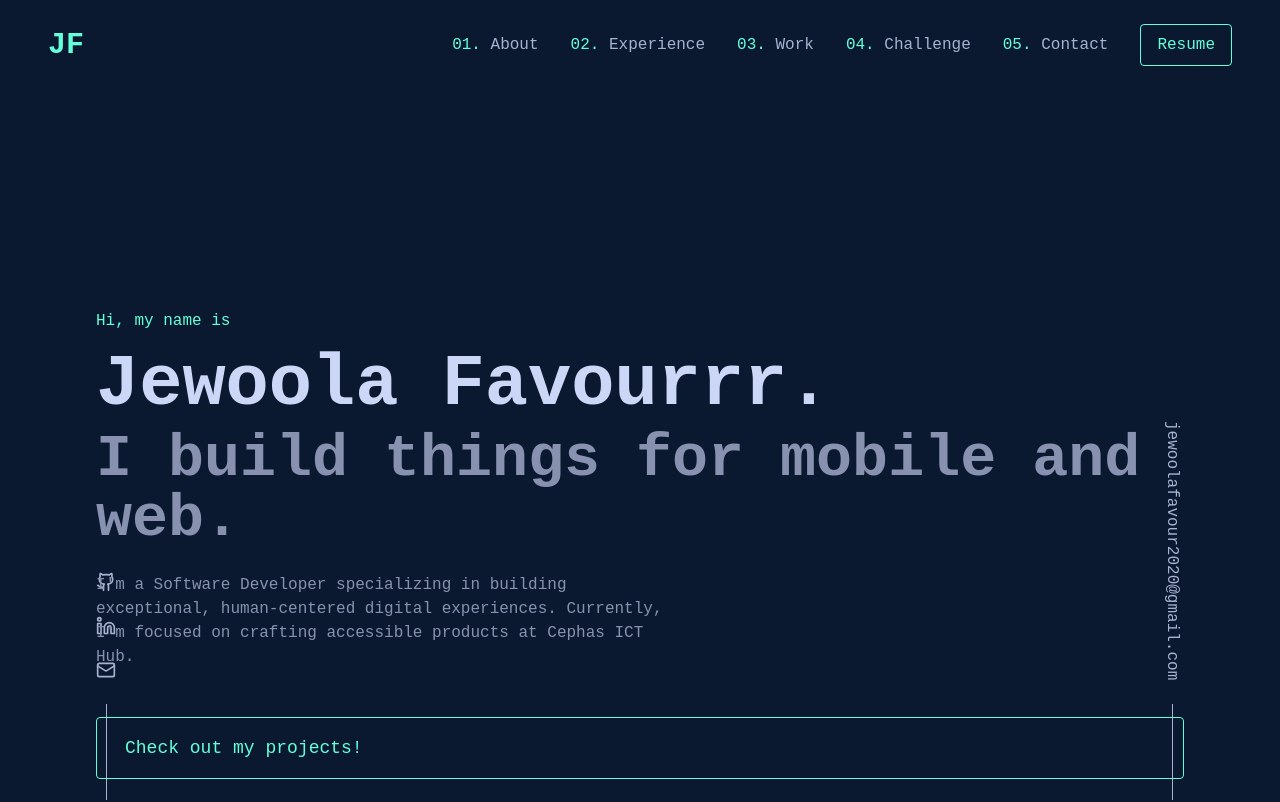
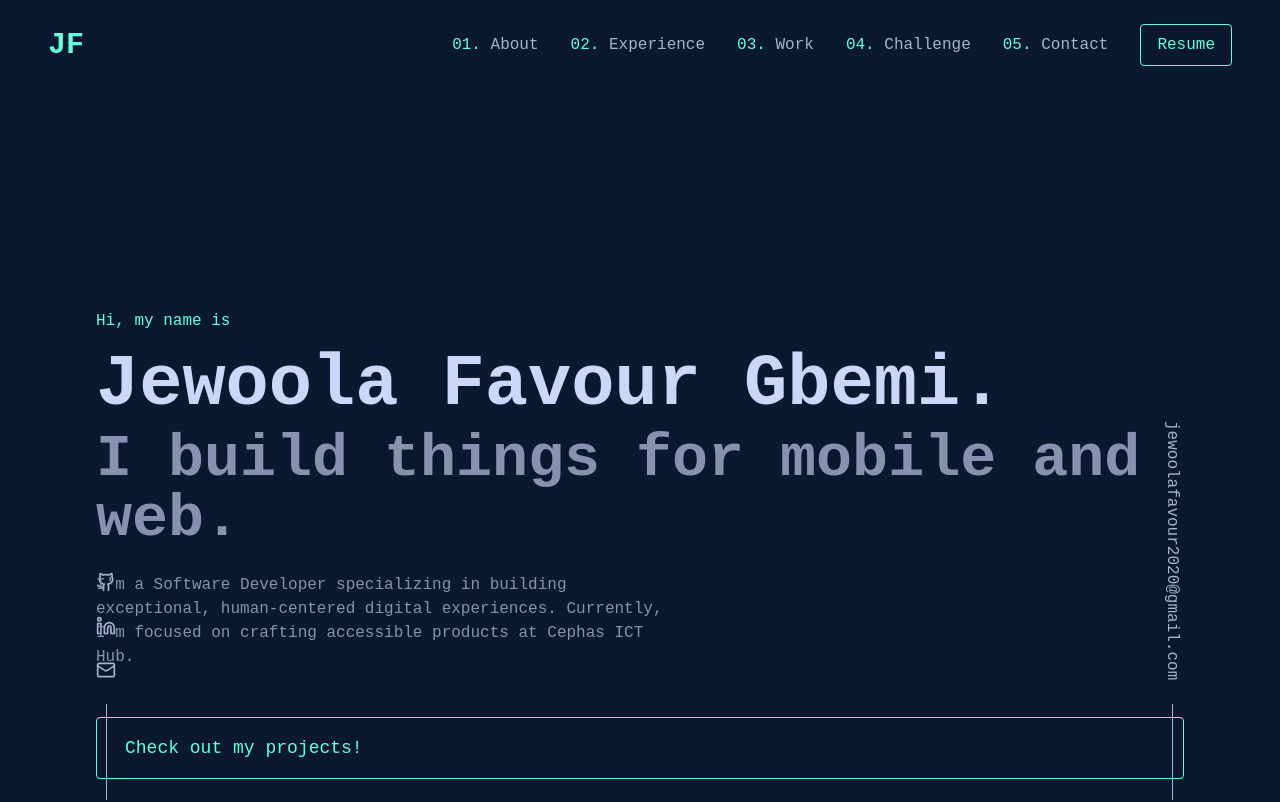
Before and after one commit to JEWOOLAFAVOUR/favour-portfolio-v1, a React (Vite) app: page / in a window 1280 px wide. Shown: the top 802 px of the page. Built offline with nearby package versions, Linux system fonts and the light colour scheme.

Commit message:
second Update Hero.jsx update

```diff
--- a/src/screen/components/Hero.jsx
+++ b/src/screen/components/Hero.jsx
@@ -15,7 +15,7 @@ const Hero = () => {
         { id: 1, content: "Hi, my name is", className: "text-green font-mono mb-4 opacity-0 translate-y-4", delay: 100 },
         {
             id: 2,
-            content: "Jewoola Favourrr.",
+            content: "Jewoola Favour Gbemi.",
             className: "text-lightest-slate text-5xl sm:text-6xl md:text-7xl font-bold mb-2 opacity-0 translate-y-4",
             delay: 200,
         },
```
